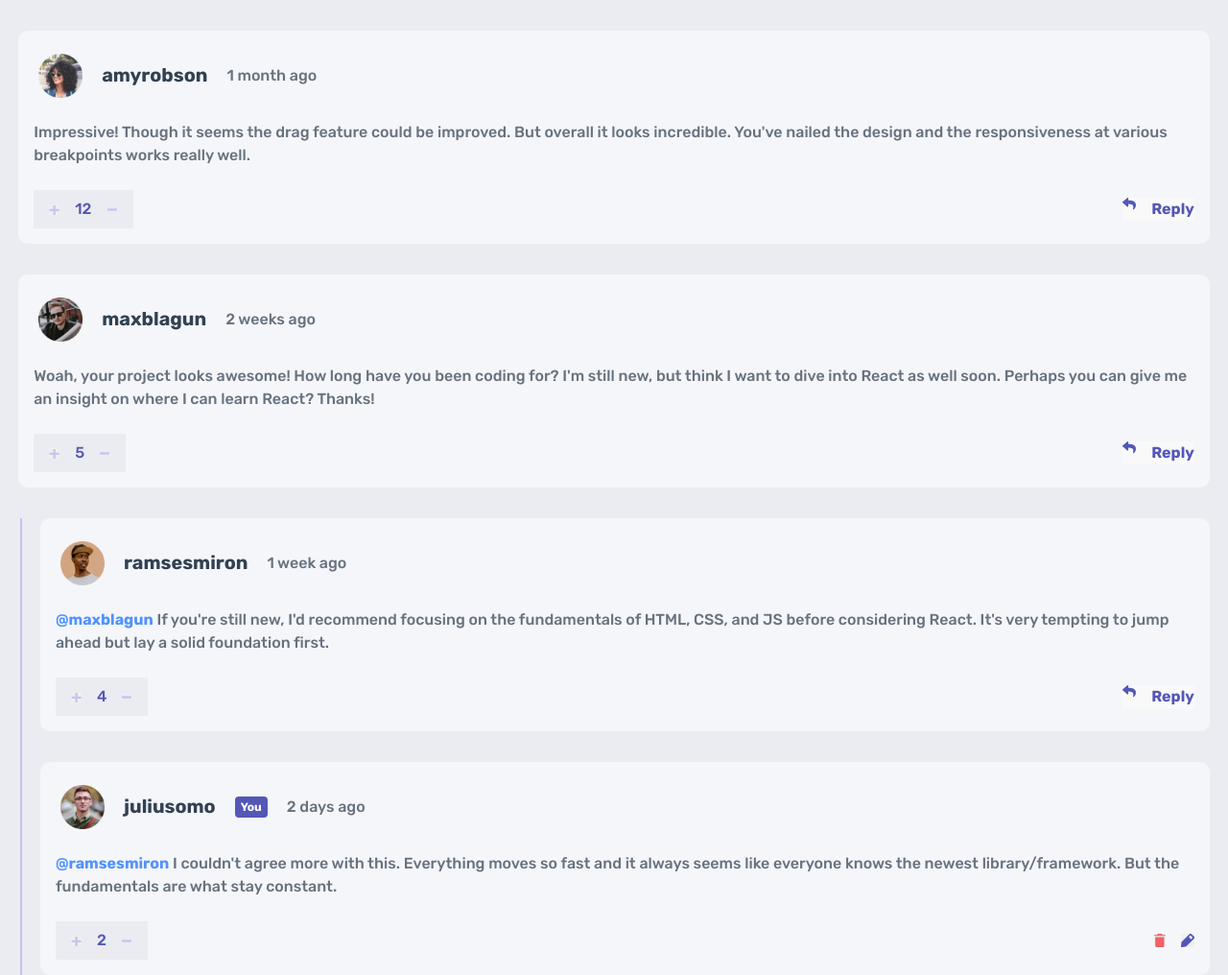
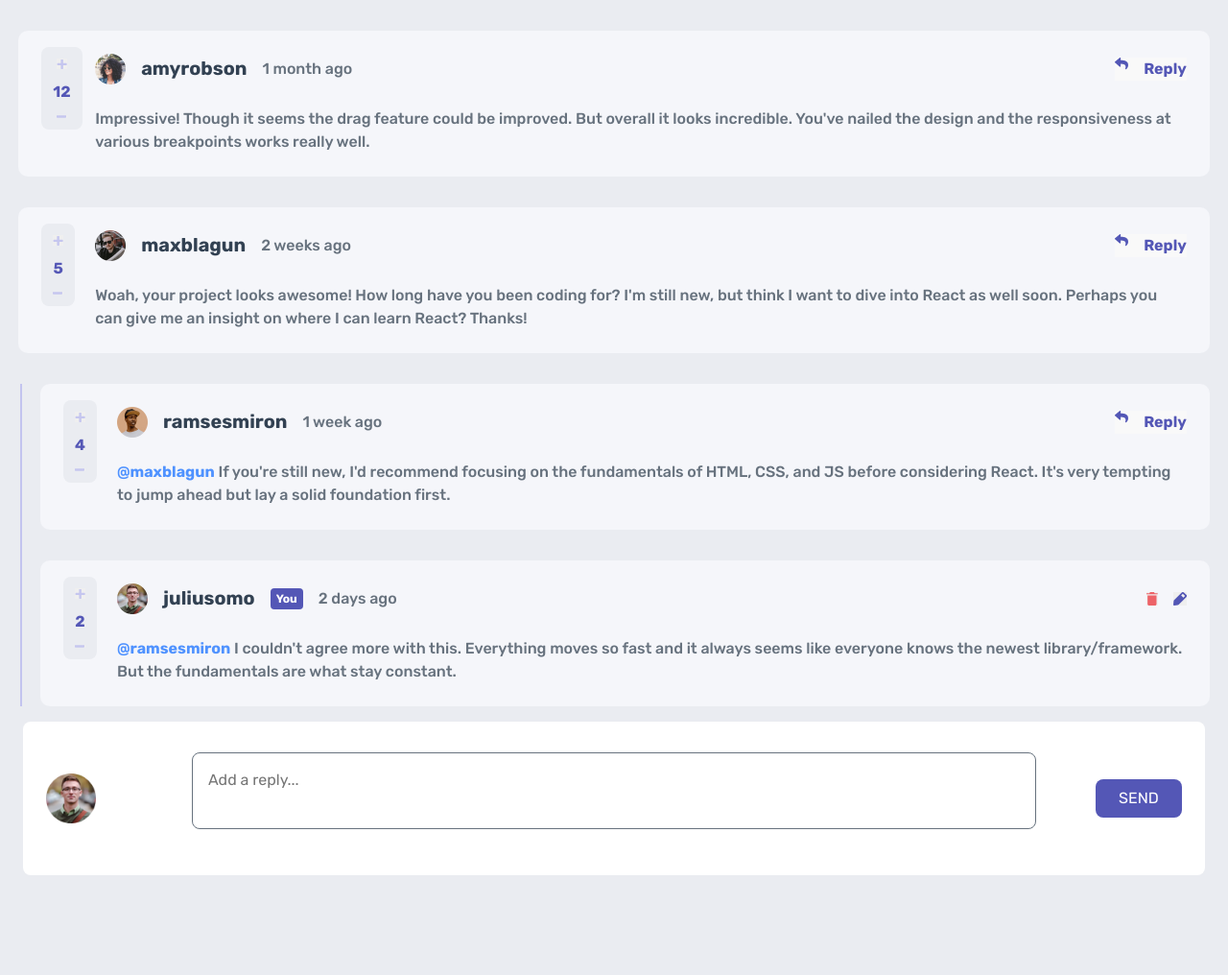
Before and after one commit to cyrilmuchemi/interactive-comments-section, a plain HTML site: page index.html in a window 1280 px wide. Shown: the top 1016 px of the page at 96% size. After the commit the page ends 912 px from the top, so only its background shows below. Drawn offline with Linux system fonts and the light colour scheme.

Commit message:
Create a responsive layout by creating a desktop layout

```diff
--- a/assets/style.css
+++ b/assets/style.css
@@ -262,9 +262,10 @@ body {
 }
 
 .text-input{
-  width: 100%;
+  width: 95%;
   height: 80px;
   padding: 0.5rem;
+  padding-inline: 1rem;
   border: 1px solid var(--clr-neutral-200);
   border-radius: 8px;
   resize: none;
@@ -420,15 +421,92 @@ body {
 @media(min-width:50em){
   .post-comment{
     position: relative;
+    padding: 2rem 5rem;
   }
 
-  .send :first-child{
+  .send {
+    position: static;
+  }
+
+  .send img {
+    position: absolute;
+    left: 1.5rem;
+    top: 50%;
+    transform: translateY(-50%);
+    width: 52px;
+    height: 52px;
+    margin: 0;
+  }
+
+  .send button{
+    position: absolute;
+    right: 1.5rem;
+    top: 50%;
+    transform: translateY(-50%);
+    margin: 0;
+  }
+
+  .text-input{
+    width: calc(100% - 12rem);
+    margin: 0 auto;
+    padding: 1rem;
+  }
+
+  .comment {
+    display: grid;
+    grid-template-columns: 40px 1fr auto;
+    grid-template-areas:
+      "vote user actions"
+      "vote content content";
+    gap: 1rem;
+    padding: 1.5rem;
+    position: relative;
+  }
+
+  .comment-top {
+    grid-area: user;
+    display: flex;
+    align-items: center;
+    gap: 1rem;
+    padding: 0;
+  }
+
+  .comment p.font-bold.pt-2 {
+    grid-area: content;
+    padding-top: 0.5rem;
+    margin: 0;
+  }
+
+  .comment-bottom {
+    grid-area: actions;
+    margin: 0;
+    padding: 0;
+  }
+
+  .vote {
+    grid-area: vote;
+    flex-direction: column;
+    background-color: var(--clr-neutral-300);
+    align-items: center;
+    padding: 0.75rem;
+    gap: 0.75rem;
+    border-radius: 8px;
+    height: fit-content;
     position: absolute;
     left: 0;
+    margin-top: 2.5rem;
   }
 
-  .send :last-child{
-    position: absolute;
-    right: 0;
+  .vote .score {
+    font-weight: var(--fw-bolder);
+  }
+
+  .delete-edit,
+  .reply {
+    margin-top: 0;
+  }
+
+  .avatar {
+    max-width: 32px;
   }
 }
```
